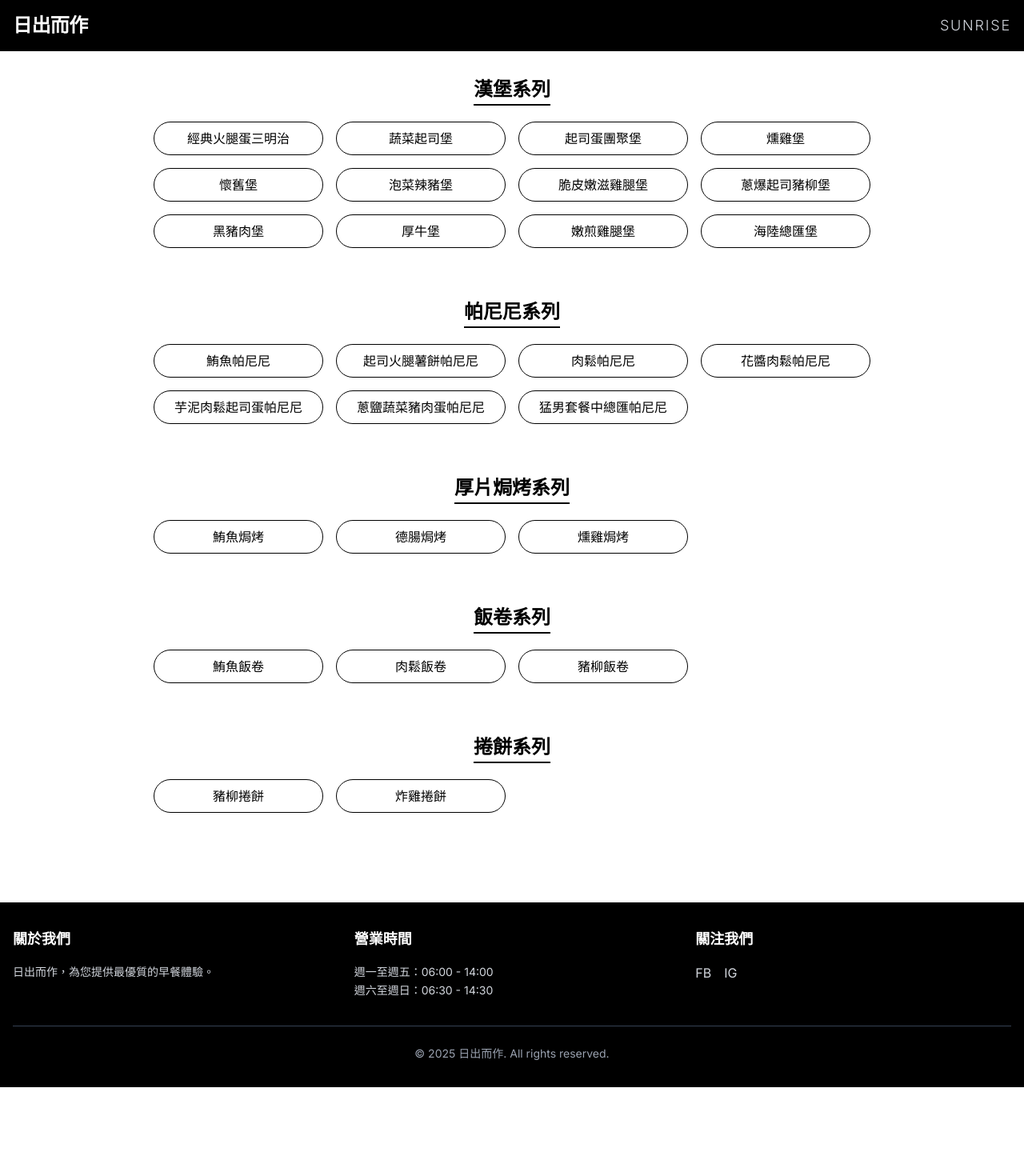
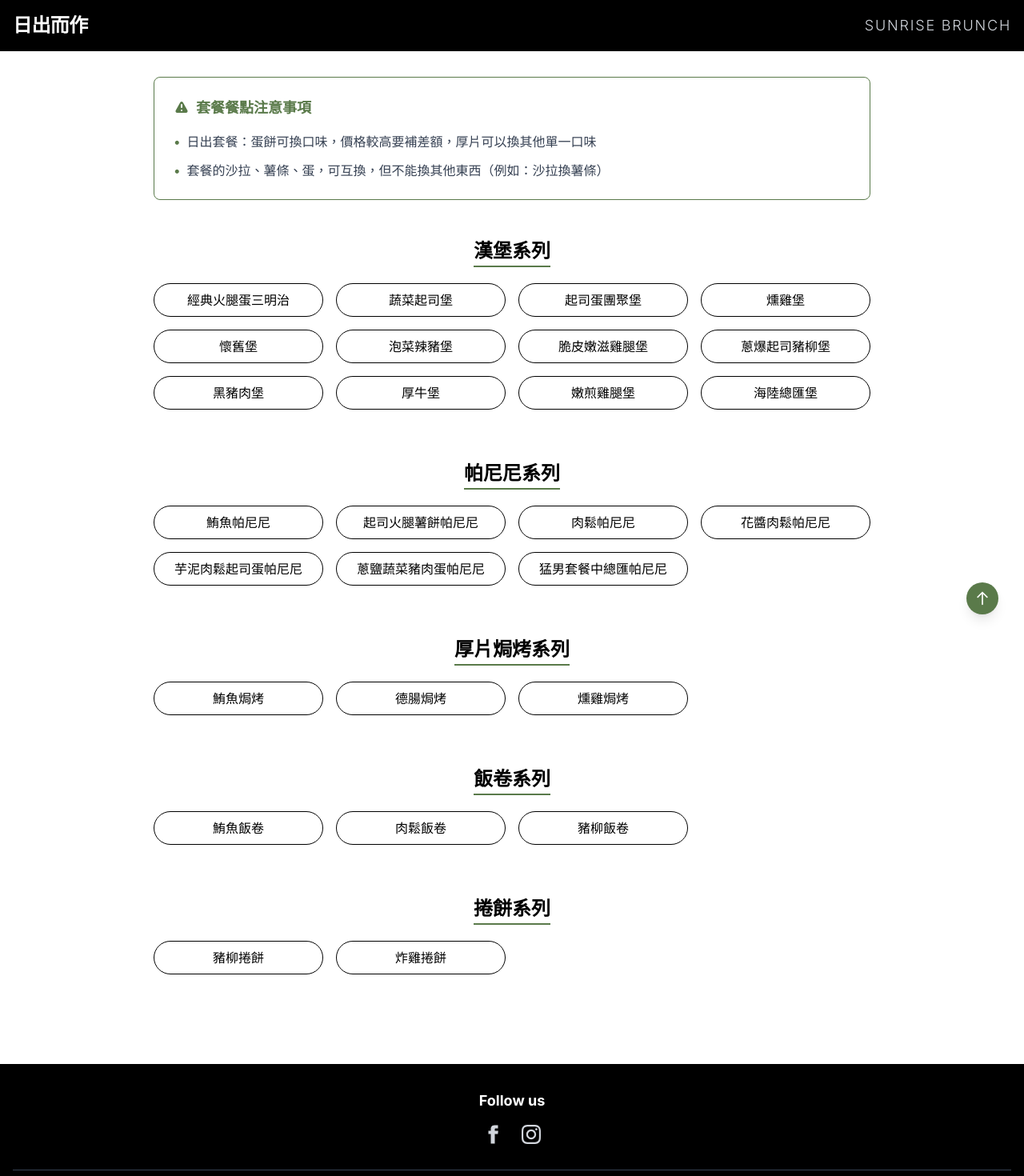
Before and after one commit to LIUYUTSO/sunrise-sandwich-tutorial, a Next.js app: page / in a window 1280 px wide. Shown: the top 1470 px of the page at 80% size. Before the commit the page ends 1359 px from the top, so only its background shows below. Built offline with nearby package versions, Linux system fonts and the light colour scheme.

Commit message:
添加回到頂部按鈕和套餐注意事項框

```diff
--- a/src/app/page.tsx
+++ b/src/app/page.tsx
@@ -31,7 +31,7 @@ export default function Home() {
               日出而作
             </h1>
             <p className="text-lg text-gray-300 tracking-widest font-light">
-              SUNRISE
+              SUNRISE BRUNCH
             </p>
           </div>
         </div>
@@ -40,12 +40,32 @@ export default function Home() {
       {/* 主要內容 */}
       <div className="container mx-auto px-4 pt-24 pb-12">
         <div className="max-w-4xl mx-auto">
+          {/* 注意事項框 */}
+          <div className="mb-12 p-4 md:p-6 bg-white border border-[#5a7a4a] rounded-lg">
+            <h3 className="text-base md:text-lg font-bold text-[#5a7a4a] mb-3 md:mb-4 flex items-center">
+              <svg className="w-5 h-5 mr-2" fill="currentColor" viewBox="0 0 20 20">
+                <path fillRule="evenodd" d="M8.257 3.099c.765-1.36 2.722-1.36 3.486 0l5.58 9.92c.75 1.334-.213 2.98-1.742 2.98H4.42c-1.53 0-2.493-1.646-1.743-2.98l5.58-9.92zM11 13a1 1 0 11-2 0 1 1 0 012 0zm-1-8a1 1 0 00-1 1v3a1 1 0 002 0V6a1 1 0 00-1-1z" clipRule="evenodd" />
+              </svg>
+              套餐餐點注意事項
+            </h3>
+            <div className="space-y-2 md:space-y-3 text-gray-700">
+              <p className="flex items-start text-sm md:text-base whitespace-nowrap overflow-hidden text-ellipsis">
+                <span className="text-[#5a7a4a] font-medium mr-2 flex-shrink-0">•</span>
+                <span className="truncate">日出套餐：蛋餅可換口味，價格較高要補差額，厚片可以換其他單一口味</span>
+              </p>
+              <p className="flex items-start text-sm md:text-base whitespace-nowrap overflow-hidden text-ellipsis">
+                <span className="text-[#5a7a4a] font-medium mr-2 flex-shrink-0">•</span>
+                <span className="truncate">套餐的沙拉、薯條、蛋，可互換，但不能換其他東西（例如：沙拉換薯條）</span>
+              </p>
+            </div>
+          </div>
+
           {/* 漢堡系列 */}
           <section className="mb-16">
             <div className="flex items-center justify-center mb-6">
               <h2 className="text-2xl font-bold text-black relative">
                 漢堡系列
-                <span className="absolute -bottom-1 left-0 w-full h-0.5 bg-black"></span>
+                <span className="absolute -bottom-1 left-0 w-full h-0.5 bg-[#5a7a4a]"></span>
               </h2>
             </div>
             <div className="grid grid-cols-2 md:grid-cols-4 gap-4">
@@ -55,7 +75,7 @@ export default function Home() {
                   onClick={() => handleSandwichClick(sandwich)}
                   className="group block px-4 py-2 bg-white text-black border border-black rounded-full hover:bg-[#5a7a4a] hover:text-white transition-all duration-300 transform hover:-translate-y-0.5 hover:shadow-md"
                 >
-                  <h3 className="text-base font-medium text-center">{sandwich.name}</h3>
+                  <h3 className="text-sm md:text-base font-medium text-center whitespace-nowrap">{sandwich.name}</h3>
                 </button>
               ))}
             </div>
@@ -66,7 +86,7 @@ export default function Home() {
             <div className="flex items-center justify-center mb-6">
               <h2 className="text-2xl font-bold text-black relative">
                 帕尼尼系列
-                <span className="absolute -bottom-1 left-0 w-full h-0.5 bg-black"></span>
+                <span className="absolute -bottom-1 left-0 w-full h-0.5 bg-[#5a7a4a]"></span>
               </h2>
             </div>
             <div className="grid grid-cols-2 md:grid-cols-4 gap-4">
@@ -76,7 +96,7 @@ export default function Home() {
                   onClick={() => handleSandwichClick(sandwich)}
                   className="group block px-4 py-2 bg-white text-black border border-black rounded-full hover:bg-[#5a7a4a] hover:text-white transition-all duration-300 transform hover:-translate-y-0.5 hover:shadow-md"
                 >
-                  <h3 className="text-base font-medium text-center">{sandwich.name}</h3>
+                  <h3 className="text-sm md:text-base font-medium text-center whitespace-nowrap">{sandwich.name}</h3>
                 </button>
               ))}
             </div>
@@ -87,7 +107,7 @@ export default function Home() {
             <div className="flex items-center justify-center mb-6">
               <h2 className="text-2xl font-bold text-black relative">
                 厚片焗烤系列
-                <span className="absolute -bottom-1 left-0 w-full h-0.5 bg-black"></span>
+                <span className="absolute -bottom-1 left-0 w-full h-0.5 bg-[#5a7a4a]"></span>
               </h2>
             </div>
             <div className="grid grid-cols-2 md:grid-cols-4 gap-4">
@@ -97,7 +117,7 @@ export default function Home() {
                   onClick={() => handleSandwichClick(sandwich)}
                   className="group block px-4 py-2 bg-white text-black border border-black rounded-full hover:bg-[#5a7a4a] hover:text-white transition-all duration-300 transform hover:-translate-y-0.5 hover:shadow-md"
                 >
-                  <h3 className="text-base font-medium text-center">{sandwich.name}</h3>
+                  <h3 className="text-sm md:text-base font-medium text-center whitespace-nowrap">{sandwich.name}</h3>
                 </button>
               ))}
             </div>
@@ -108,7 +128,7 @@ export default function Home() {
             <div className="flex items-center justify-center mb-6">
               <h2 className="text-2xl font-bold text-black relative">
                 飯卷系列
-                <span className="absolute -bottom-1 left-0 w-full h-0.5 bg-black"></span>
+                <span className="absolute -bottom-1 left-0 w-full h-0.5 bg-[#5a7a4a]"></span>
               </h2>
             </div>
             <div className="grid grid-cols-2 md:grid-cols-4 gap-4">
@@ -118,7 +138,7 @@ export default function Home() {
                   onClick={() => handleSandwichClick(sandwich)}
                   className="group block px-4 py-2 bg-white text-black border border-black rounded-full hover:bg-[#5a7a4a] hover:text-white transition-all duration-300 transform hover:-translate-y-0.5 hover:shadow-md"
                 >
-                  <h3 className="text-base font-medium text-center">{sandwich.name}</h3>
+                  <h3 className="text-sm md:text-base font-medium text-center whitespace-nowrap">{sandwich.name}</h3>
                 </button>
               ))}
             </div>
@@ -129,7 +149,7 @@ export default function Home() {
             <div className="flex items-center justify-center mb-6">
               <h2 className="text-2xl font-bold text-black relative">
                 捲餅系列
-                <span className="absolute -bottom-1 left-0 w-full h-0.5 bg-black"></span>
+                <span className="absolute -bottom-1 left-0 w-full h-0.5 bg-[#5a7a4a]"></span>
               </h2>
             </div>
             <div className="grid grid-cols-2 md:grid-cols-4 gap-4">
@@ -139,7 +159,7 @@ export default function Home() {
                   onClick={() => handleSandwichClick(sandwich)}
                   className="group block px-4 py-2 bg-white text-black border border-black rounded-full hover:bg-[#5a7a4a] hover:text-white transition-all duration-300 transform hover:-translate-y-0.5 hover:shadow-md"
                 >
-                  <h3 className="text-base font-medium text-center">{sandwich.name}</h3>
+                  <h3 className="text-sm md:text-base font-medium text-center whitespace-nowrap">{sandwich.name}</h3>
                 </button>
               ))}
             </div>
@@ -150,26 +170,29 @@ export default function Home() {
       {/* 頁尾 */}
       <footer className="bg-black text-white py-8">
         <div className="container mx-auto px-4">
-          <div className="grid grid-cols-1 md:grid-cols-3 gap-8">
-            <div>
-              <h3 className="text-lg font-bold mb-4">關於我們</h3>
-              <p className="text-gray-300 leading-relaxed text-sm">
-                日出而作，為您提供最優質的早餐體驗。
-              </p>
-            </div>
-            <div>
-              <h3 className="text-lg font-bold mb-4">營業時間</h3>
-              <p className="text-gray-300 leading-relaxed text-sm">
-                週一至週五：06:00 - 14:00<br />
-                週六至週日：06:30 - 14:30
-              </p>
-            </div>
-            <div>
-              <h3 className="text-lg font-bold mb-4">關注我們</h3>
-              <div className="flex space-x-4">
-                <a href="https://facebook.com" target="_blank" rel="noopener noreferrer" className="text-gray-300 hover:text-white transition-colors">FB</a>
-                <a href="https://instagram.com" target="_blank" rel="noopener noreferrer" className="text-gray-300 hover:text-white transition-colors">IG</a>
-              </div>
+          <div className="flex flex-col items-center">
+            <h3 className="text-lg font-bold mb-4">Follow us</h3>
+            <div className="flex space-x-6">
+              <a
+                href="https://www.facebook.com/jvbon2017.11.1/?locale=zh_TW"
+                target="_blank"
+                rel="noopener noreferrer"
+                className="text-gray-300 hover:text-white transition-colors"
+              >
+                <svg className="w-6 h-6" fill="currentColor" viewBox="0 0 24 24">
+                  <path d="M18.77 7.46H14.5v-1.9c0-.9.6-1.1 1-1.1h3V.5h-4.33C10.24.5 9.5 3.44 9.5 5.32v2.15h-3v4h3v12h5v-12h3.85l.42-4z"/>
+                </svg>
+              </a>
+              <a
+                href="https://www.instagram.com/sunrise_brunch/"
+                target="_blank"
+                rel="noopener noreferrer"
+                className="text-gray-300 hover:text-white transition-colors"
+              >
+                <svg className="w-6 h-6" fill="currentColor" viewBox="0 0 24 24">
+                  <path d="M12 2.163c3.204 0 3.584.012 4.85.07 3.252.148 4.771 1.691 4.919 4.919.058 1.265.069 1.645.069 4.849 0 3.205-.012 3.584-.069 4.849-.149 3.225-1.664 4.771-4.919 4.919-1.266.058-1.644.07-4.85.07-3.204 0-3.584-.012-4.849-.07-3.26-.149-4.771-1.699-4.919-4.92-.058-1.265-.07-1.644-.07-4.849 0-3.204.012-3.583.07-4.849.149-3.227 1.664-4.771 4.919-4.919 1.266-.057 1.645-.069 4.849-.069zm0-2.163c-3.259 0-3.667.014-4.947.072-4.358.2-6.78 2.618-6.98 6.98-.059 1.281-.073 1.689-.073 4.948 0 3.259.014 3.668.072 4.948.2 4.358 2.618 6.78 6.98 6.98 1.281.058 1.689.072 4.948.072 3.259 0 3.668-.014 4.948-.072 4.354-.2 6.782-2.618 6.979-6.98.059-1.28.073-1.689.073-4.948 0-3.259-.014-3.667-.072-4.947-.196-4.354-2.617-6.78-6.979-6.98-1.281-.059-1.69-.073-4.949-.073zm0 5.838c-3.403 0-6.162 2.759-6.162 6.162s2.759 6.163 6.162 6.163 6.162-2.759 6.162-6.163c0-3.403-2.759-6.162-6.162-6.162zm0 10.162c-2.209 0-4-1.79-4-4 0-2.209 1.791-4 4-4s4 1.791 4 4c0 2.21-1.791 4-4 4zm6.406-11.845c-.796 0-1.441.645-1.441 1.44s.645 1.44 1.441 1.44c.795 0 1.439-.645 1.439-1.44s-.644-1.44-1.439-1.44z"/>
+                </svg>
+              </a>
             </div>
           </div>
           <div className="mt-8 pt-6 border-t border-gray-700 text-center text-gray-400 text-sm">
@@ -177,6 +200,16 @@ export default function Home() {
           </div>
         </div>
       </footer>
+
+      {/* 回到頂部按鈕 */}
+      <button
+        onClick={() => window.scrollTo({ top: 0, behavior: 'smooth' })}
+        className="fixed bottom-8 right-8 w-10 h-10 bg-[#5a7a4a] text-white rounded-full flex items-center justify-center shadow-lg hover:shadow-xl transition-all duration-300 transform hover:-translate-y-1 z-50"
+      >
+        <svg className="w-5 h-5" fill="none" stroke="currentColor" viewBox="0 0 24 24">
+          <path strokeLinecap="round" strokeLinejoin="round" strokeWidth={2} d="M5 10l7-7m0 0l7 7m-7-7v18" />
+        </svg>
+      </button>
 
       {/* 彈出視窗 */}
       {selectedSandwich && (
```
